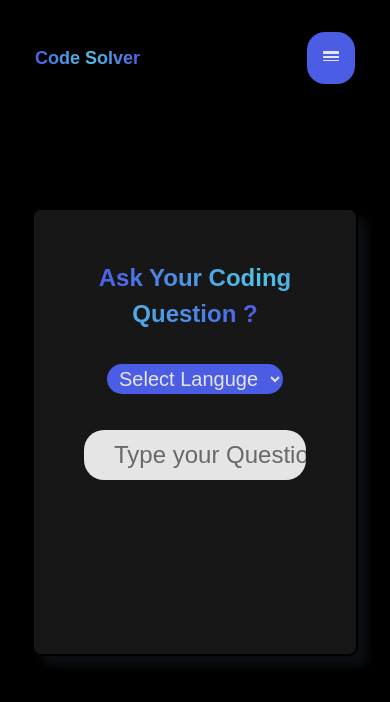
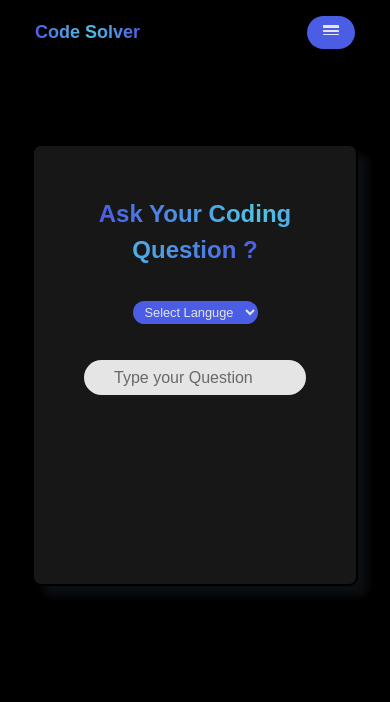
Before and after one commit to sahil0989/CodeSolver2.0, a website built with Vite: page block1.html in a window 390 px wide. Built offline with nearby package versions, Linux system fonts and the light colour scheme.

Commit message:
changes for responsive the pages

```diff
--- a/block1.css
+++ b/block1.css
@@ -96,7 +96,7 @@ header {
     color: white;
     padding: 2px 18px;
     border: none;
-    font-size: 20px;
+    font-size: 1.4rem;
     -webkit-appearance: button;
     appearance: button;
     outline: none;
@@ -135,7 +135,6 @@ header {
     height: 50px;
     border: none;
     padding-left: 30px;
-    padding-top: 0;
     outline: none;
     font-size: 1.5rem;
     border-radius: 20px;
@@ -173,7 +172,7 @@ header {
 
 .dropdown-content {
     right: 0;
-    margin-top: 2px;
+    margin-top: 3px;
     display: none;
     position: absolute;
     background-color: #f9f9f9;
@@ -209,6 +208,15 @@ header {
         display: none;
     }
 
+    .dropbtn {
+        padding: 0.4rem 1rem;
+    }
+
+    .input input {
+        font-size: 1rem;
+        height: 35px;
+    }
+
     body {
         padding: 1rem 2rem;
     }
@@ -222,7 +230,7 @@ header {
     }
 
     .glass {
-        margin-top: 12rem;
+        margin-top: 8rem;
         width: 100%;
     }
 
@@ -239,9 +247,19 @@ header {
     }
 
     .header {
+        padding: 1rem 9%;
         background-color: #000;
     }
+
     .dropdown {
         display: inline-block;
     }
+
+    .box1 option {
+        font-size: 0.8rem;
+    }
+
+    .box1 select {
+        font-size: 0.8rem;
+    }
 }
--- a/block2.css
+++ b/block2.css
@@ -8,26 +8,31 @@ body {
     width: 100vw;
     height: 100vh;
     font-family: sans-serif;
-    padding: 10em 10em;
-    background: url("/images/block2.jpg");
+    background-color: black;
     opacity: 0.9;
     background-position: center;
     background-repeat: no-repeat;
     background-position: 100% 20%;
     background-size: cover;
+    display: flex;
     align-items: center;
-    justify-content: space-between;
+    justify-content: center;
+    position: relative;
 }
 
 section {
     display: flex;
+    align-items: center;
+    justify-content: center;
+    position: absolute;
+    top: 180px;
 }
 
 .glass {
     width: 500px;
     height: 400px;
     background-color: rgba(255, 255, 255, 0.1);
-    padding: 50px;
+    /* padding: 50px; */
     color: #fff;
     border-radius: 9px;
     backdrop-filter: blur(50px);
@@ -55,20 +60,19 @@ section {
 
 .input {
     width: 100%;
-    height: 200px;
+    height: 150px;
     overflow: hidden;
     margin: auto;
     margin-top: 20px;
 }
 
-.input input {
+.input textarea {
     width: 100%;
-    height: 70px;
+    height: 35px;
     border: none;
-    padding-left: 30px;
-    padding-top: 0;
+    padding: 10px 0 10px 30px;
     outline: none;
-    font-size: 1.5rem;
+    font-size: 1.2rem;
     border-radius: 20px;
 }
 
@@ -86,13 +90,13 @@ section {
 textarea {
     width: 100%;
     height: 20%;
-    padding: 10px;
+    /* padding: 10px; */
     border-radius: 10px;
     font-size: 18px;
 }
 
 /*Button CSS */
-.button-29 {
+.buttonEffect {
     align-items: center;
     appearance: none;
     background-image: radial-gradient(100% 100% at 100% 0, #5adaff 0, #5468ff 100%);
@@ -103,7 +107,6 @@ textarea {
     color: #fff;
     cursor: pointer;
     display: inline-flex;
-    font-family: "JetBrains Mono", monospace;
     height: 48px;
     justify-content: center;
     line-height: 1;
@@ -123,16 +126,16 @@ textarea {
     font-size: 18px;
 }
 
-.button-29:focus {
+.buttonEffect:focus {
     box-shadow: #3c4fe0 0 0 0 1.5px inset, rgba(45, 35, 66, .4) 0 2px 4px, rgba(45, 35, 66, .3) 0 7px 13px -3px, #3c4fe0 0 -3px 0 inset;
 }
 
-.button-29:hover {
+.buttonEffect:hover {
     box-shadow: rgba(45, 35, 66, .4) 0 4px 8px, rgba(45, 35, 66, .3) 0 7px 13px -3px, #3c4fe0 0 -3px 0 inset;
     transform: translateY(-2px);
 }
 
-.button-29:active {
+.buttonEffect:active {
     box-shadow: #3c4fe0 0 3px 7px inset;
     transform: translateY(2px);
 }
@@ -261,14 +264,6 @@ header {
     -webkit-text-fill-color: transparent;
 }
 
-
-.box1 {
-    position: absolute;
-    top: 4%;
-    left: 52%;
-    transform: translate(-50%, -50%);
-}
-
 .box1 select {
     border-radius: 60px;
     background-color: #5468ff;
@@ -281,3 +276,134 @@ header {
     outline: none;
 
 }
+
+.dropbtn {
+    background-color: #5468ff;
+    color: white;
+    padding: 16px;
+    font-size: 16px;
+    border: none;
+    cursor: pointer;
+    border-radius: 18px;
+}
+
+.dropdown {
+    position: relative;
+    display: none;
+}
+
+.dropdown-content {
+    right: 0;
+    margin-top: 3px;
+    display: none;
+    position: absolute;
+    background-color: #f9f9f9;
+    min-width: 160px;
+    box-shadow: 0px 8px 16px 0px rgba(0, 0, 0, 0.2);
+    z-index: 1;
+    border-radius: 10px;
+}
+
+.dropdown-content a {
+    color: black;
+    padding: 4px 16px;
+    text-decoration: none;
+    display: block;
+}
+
+.dropdown-content a:hover {
+    background-color: #5468ff;
+    border-radius: 10px;
+    color: #f9f9f9;
+}
+
+.dropdown:hover .dropdown-content {
+    display: block;
+}
+
+.dropdown:hover .dropbtn {
+    background-color: #4351b5;
+}
+
+
+/* Media queries */
+@media screen and (max-width:800px) {
+
+    .header {
+        position: fixed;
+        background-color: black;
+        z-index: 999;
+    }
+
+    .navbar {
+        display: none;
+    }
+
+    section {
+        width: auto;
+        flex-direction: column;
+        margin: auto;
+        gap: 60px;
+    }
+
+    .dropbtn {
+        padding: 0.4rem 1rem;
+    }
+
+    .dropdown {
+        display: block;
+    }
+
+    .glass {
+        width: 100%;
+        margin: 0px auto;
+        position: relative;
+    }
+
+    .glass h1 {
+        text-align: center;
+    }
+
+    .glass .box1 {
+        position: absolute;
+        top: 100px;
+        align-items: center;
+    }
+
+    .input {
+        position: absolute;
+        top: 110px;
+        left: 3px;
+        /* margin: 0.6rem 2rem; */
+        padding: 2rem 1rem;
+    }
+
+    .buttonEffect {
+        position: absolute;
+        top: 300px;
+    }
+
+    .input textarea {
+        font-size: 1rem;
+    }
+
+    .box1 option {
+        font-size: 0.8rem;
+    }
+
+    .box1 select {
+        font-size: 0.8rem;
+    }
+
+    .glass h1 {
+        font-size: 1.4rem;
+    }
+
+    .box1 select {
+        padding: 0.2rem 0.5rem;
+    }
+
+    .buttonEffect {
+        scale: 0.8;
+    }
+}
--- a/javascript.js
+++ b/javascript.js
@@ -16,7 +16,6 @@ function talk() {
         document.getElementById('chatLog').innerHTML = know[user] + "<br>";
         document.getElementById("body").style.paddingTop = "10rem";
         document.getElementById("glass").style.height = "620px";
-        // document.getElementById("glass").style.marginTop = "50%";
         document.getElementById("glass1").style.height = "620px";
     } else {
         document.getElementById('chatLog').innerHTML = "Sorry,I didn't understand <br>";
```
